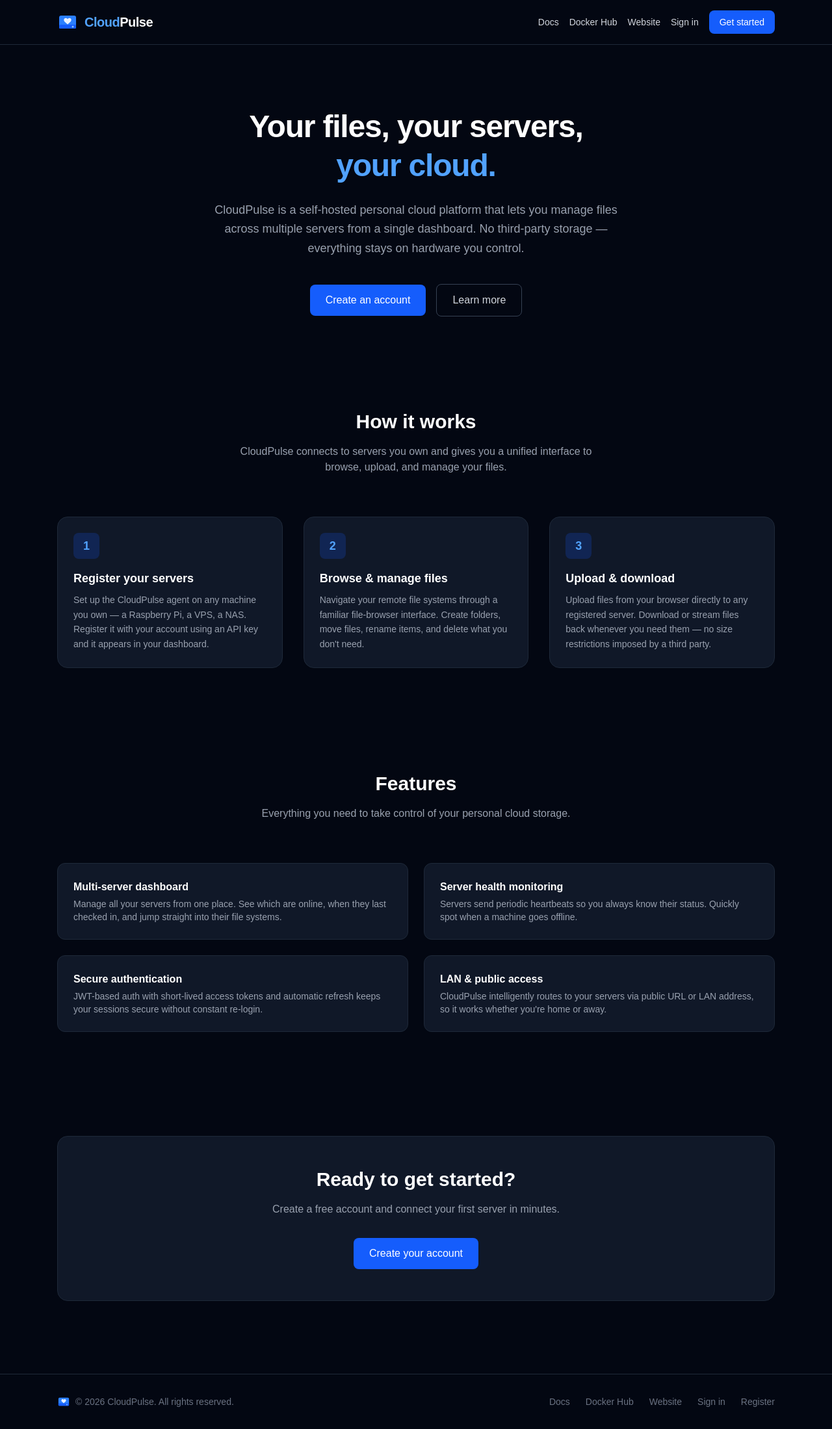
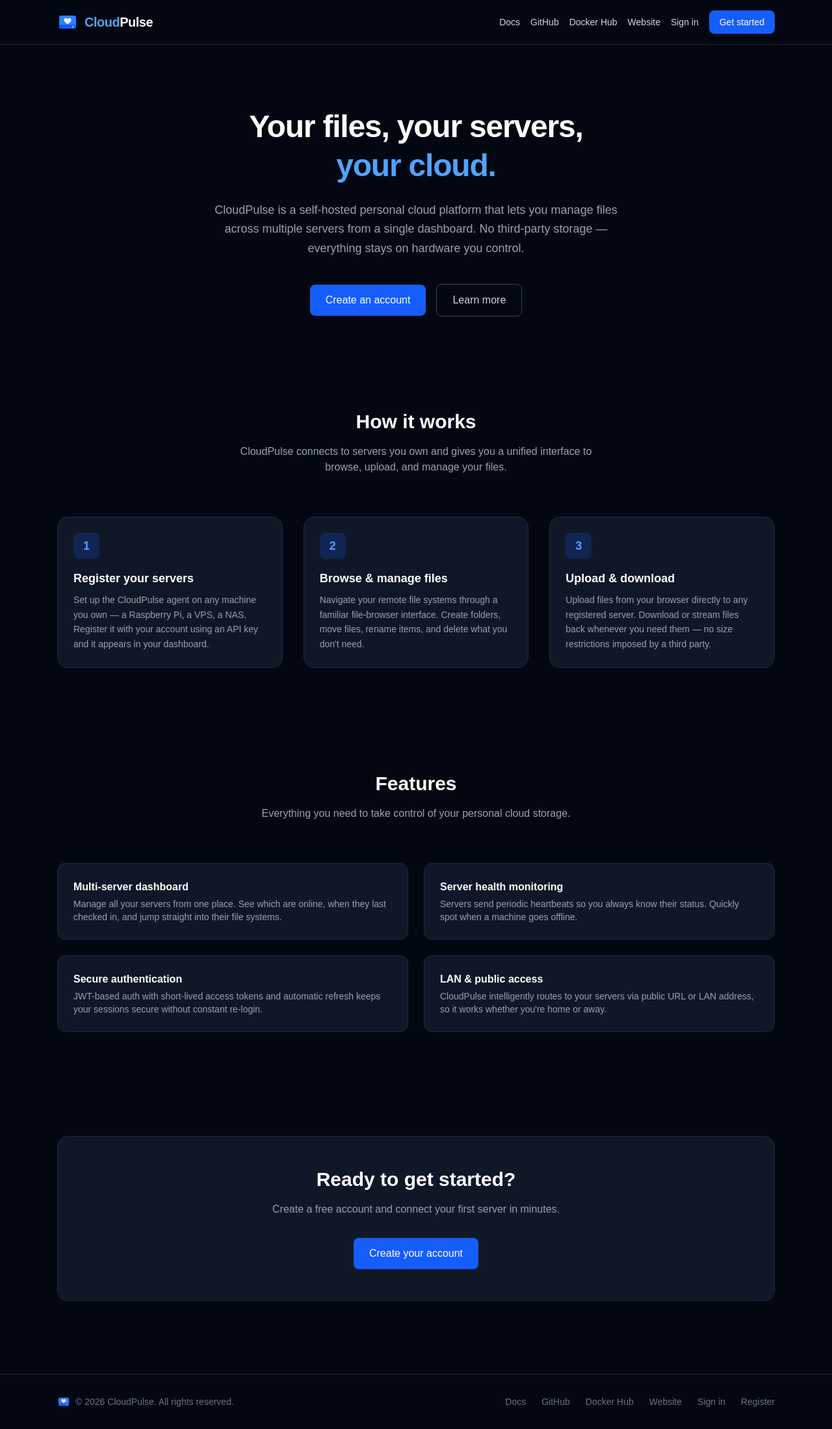
Before and after one commit to a-box31/CloudPulse, a Next.js app in the folder cloudpulse/: page / in a window 1280 px wide. Shown: the whole page at 65% size. Built offline with nearby package versions, Linux system fonts and the light colour scheme.

Commit message:
Forgot to add my Github profile to the website

```diff
--- a/cloudpulse/src/app/page.tsx
+++ b/cloudpulse/src/app/page.tsx
@@ -153,6 +153,9 @@ export default function Home() {
             <Link href="/docs" className="hover:text-gray-300 transition-colors">
               Docs
             </Link>
+            <a href="https://github.com/a-box31/CloudPulse" target="_blank" rel="noopener noreferrer" className="hover:text-gray-300 transition-colors">
+              GitHub
+            </a>
             <a href="https://hub.docker.com/r/abox31/cloudpulse" target="_blank" rel="noopener noreferrer" className="hover:text-gray-300 transition-colors">
               Docker Hub
             </a>
--- a/cloudpulse/src/components/Navbar.tsx
+++ b/cloudpulse/src/components/Navbar.tsx
@@ -45,6 +45,14 @@ export default function Navbar() {
           >
             Docs
           </Link>
+          <a
+            href="https://github.com/a-box31/CloudPulse"
+            target="_blank"
+            rel="noopener noreferrer"
+            className="text-sm text-gray-300 hover:text-white transition-colors"
+          >
+            GitHub
+          </a>
           <a
             href="https://hub.docker.com/r/abox31/cloudpulse"
             target="_blank"
@@ -117,6 +125,14 @@ export default function Navbar() {
             Docs
           </Link>
           <a
+            href="https://github.com/a-box31/CloudPulse"
+            target="_blank"
+            rel="noopener noreferrer"
+            className="text-sm text-gray-300 hover:text-white transition-colors"
+          >
+            GitHub
+          </a>
+          <a
             href="https://hub.docker.com/r/abox31/cloudpulse"
             target="_blank"
             rel="noopener noreferrer"
```
